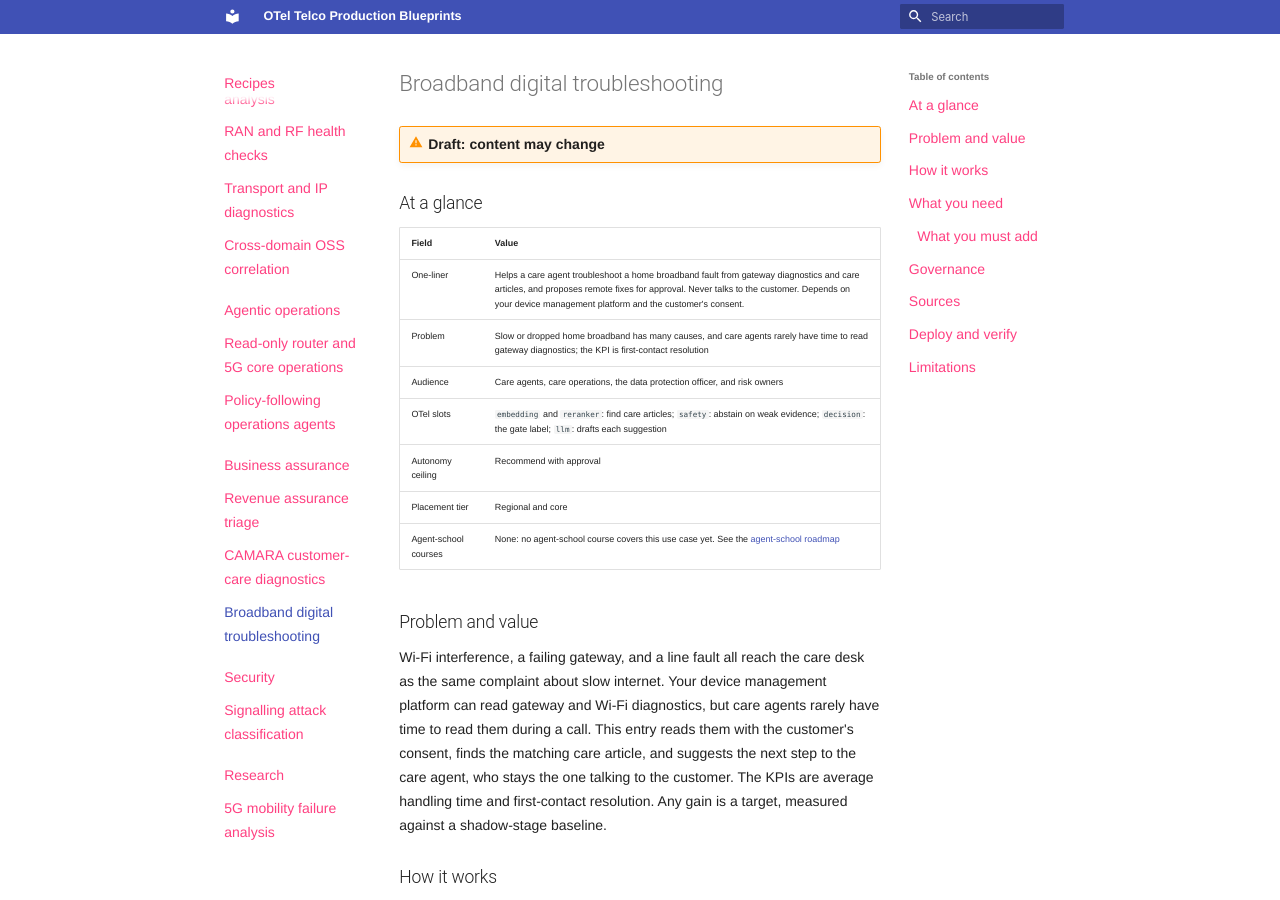
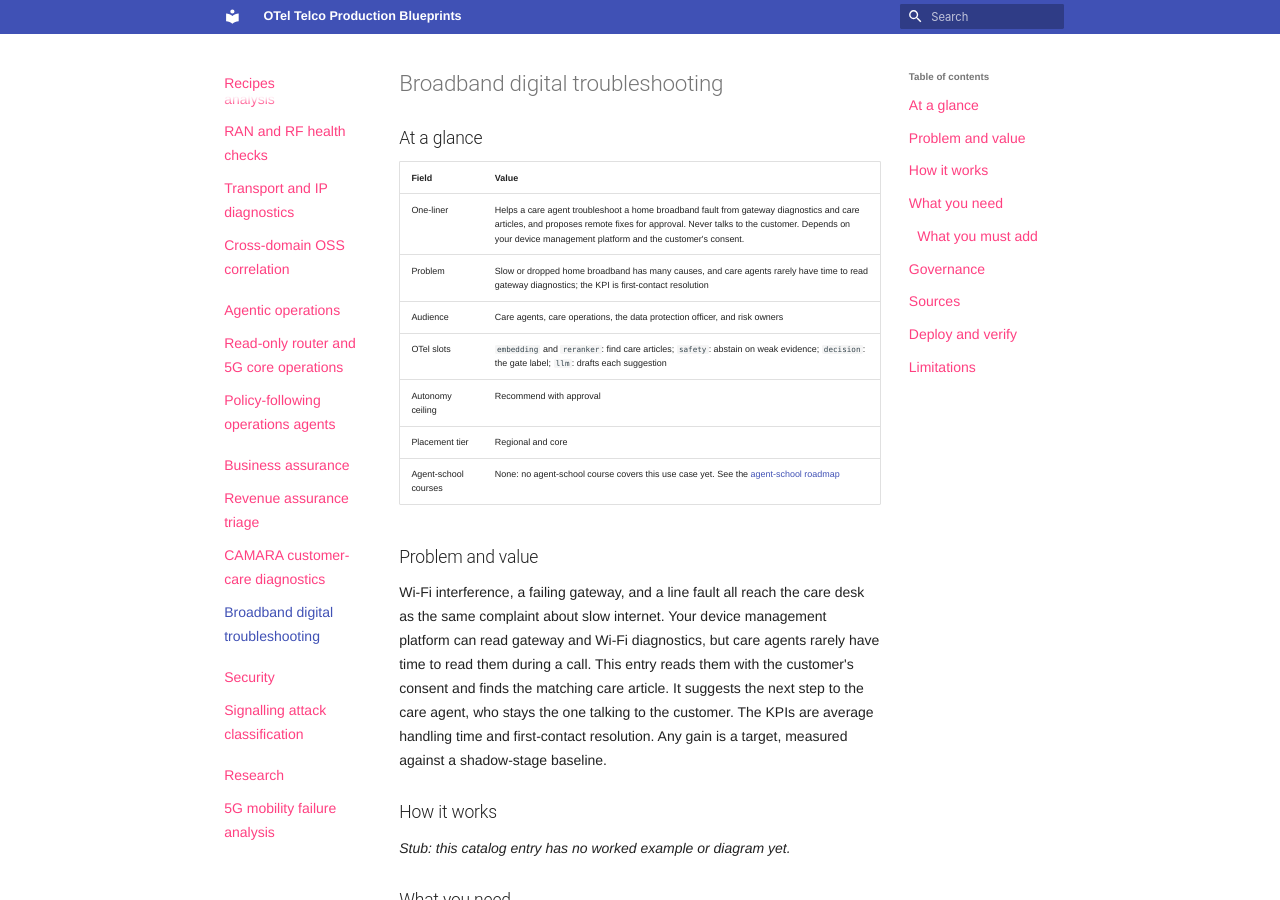
Before and after one commit to ravisharma5/otel-telco-blueprints, an MkDocs documentation site: the page built from catalog/business-assurance/broadband-digital-troubleshooting/README.md, in a window 1280 px wide and 900 px high. Built offline with MkDocs 1.6.1 and Material for MkDocs 9.7.7, drawn with Linux system fonts in a browser that asks for light colours; nearby versions of some CDN libraries; library files that are not in the unit come from our copies.

Commit message:
docs(catalog): clarity pass on the business assurance entries
- Split the long suggestion sentence on the broadband page
- Mark the three entries done with the review date

```diff
--- a/catalog/business-assurance/broadband-digital-troubleshooting/README.md
+++ b/catalog/business-assurance/broadband-digital-troubleshooting/README.md
@@ -2,7 +2,7 @@
 id: "UC-CARE-02"
 type: "use-case"
 title: "Broadband digital troubleshooting"
-doc_status: "draft"
+doc_status: done
 domain: "business-assurance"
 flagship: false
 depth: "entry"
@@ -46,7 +47,7 @@ placement:
 
 Wi-Fi interference, a failing gateway, and a line fault all reach the care desk as the same complaint about slow internet.
 Your device management platform can read gateway and Wi-Fi diagnostics, but care agents rarely have time to read them during a call.
-This entry reads them with the customer's consent, finds the matching care article, and suggests the next step to the care agent, who stays the one talking to the customer.
+This entry reads them with the customer's consent and finds the matching care article. It suggests the next step to the care agent, who stays the one talking to the customer.
 The KPIs are average handling time and first-contact resolution.
 Any gain is a target, measured against a shadow-stage baseline.
 
```
Also changed, not shown: other parts of catalog/business-assurance/broadband-digital-troubleshooting/README.md (+1 -0 lines), catalog/business-assurance/churn-risk-explanation/README.md (+2 -1 lines), catalog/business-assurance/revenue-assurance-triage/README.md (+2 -1 lines).
